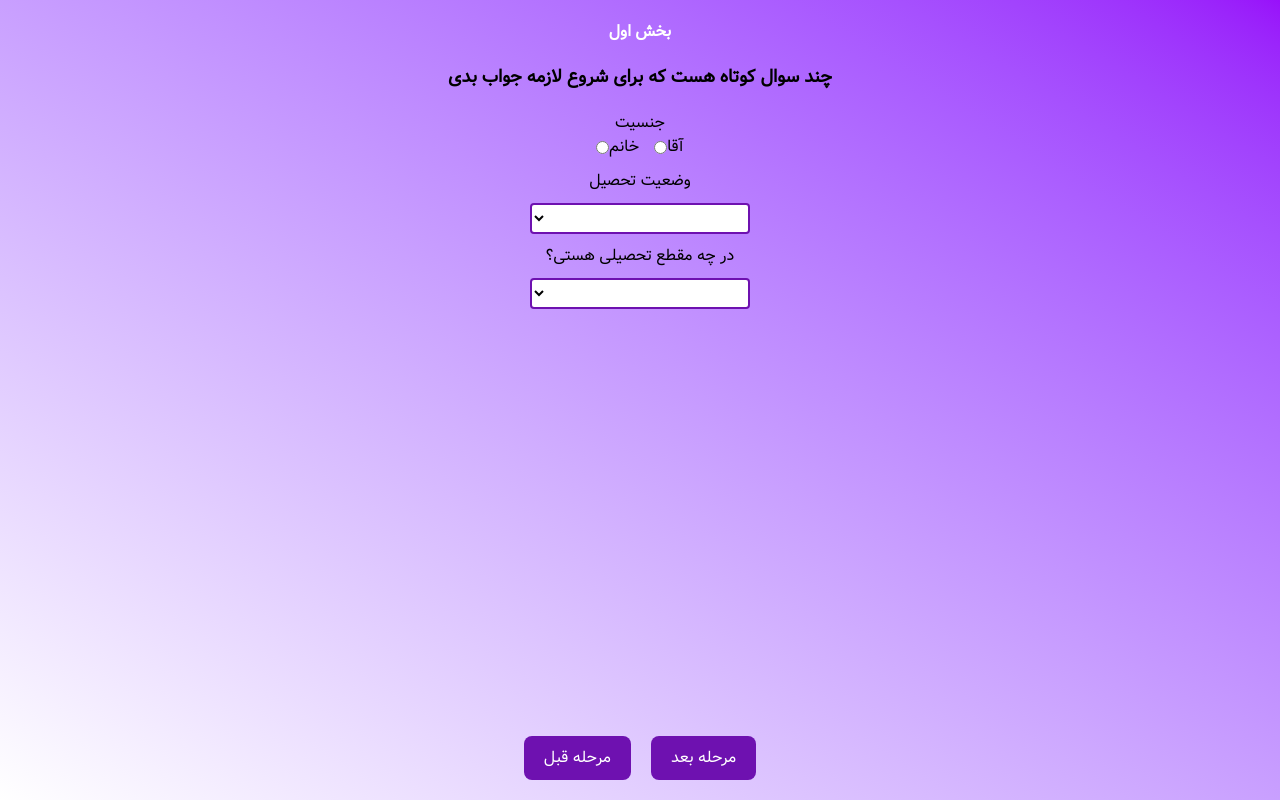
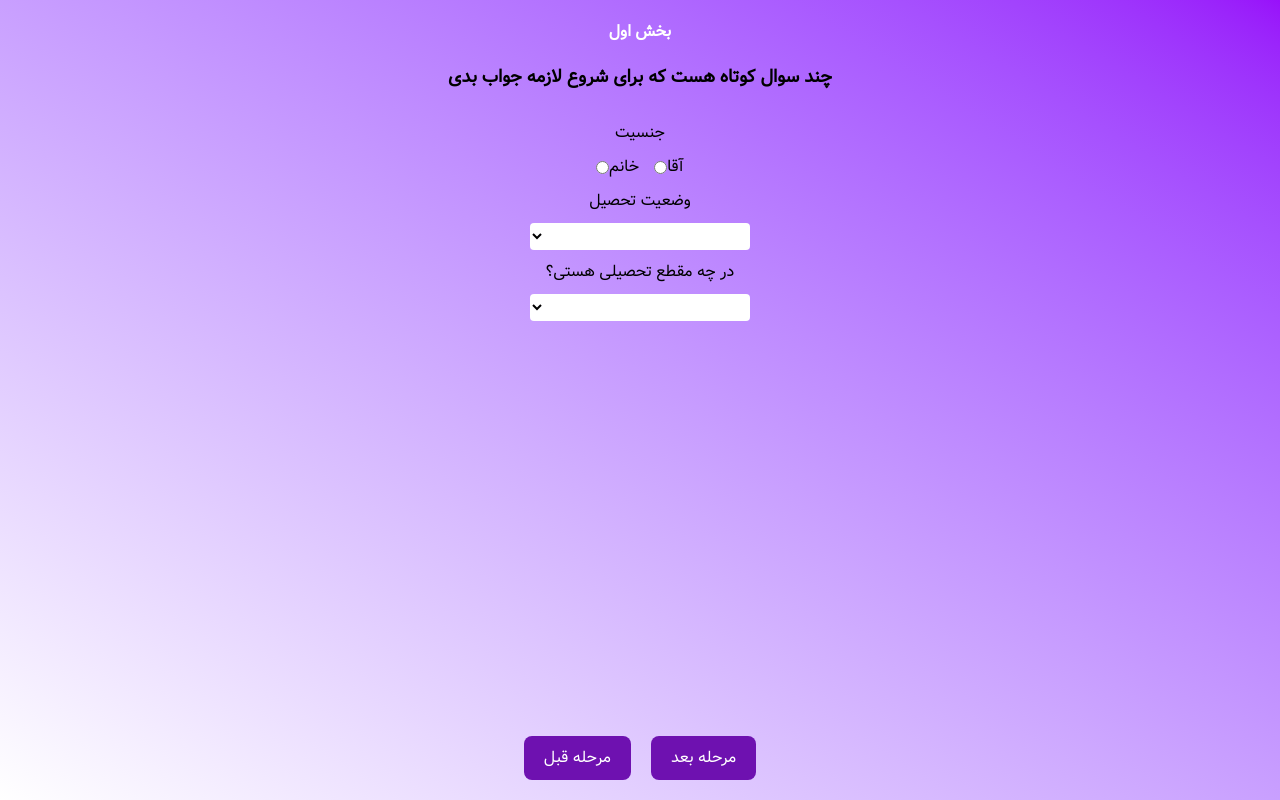
Before and after one commit to Azadigithub/Bama, a React (Vite) app in the folder Frontend-React/: page /FirstState in a window 1280 px wide. Built offline with nearby package versions, Linux system fonts and the light colour scheme.

Commit message:
fix (style) : FirstState select input

```diff
--- a/Frontend-React/src/Pages/Review/Firststate.jsx
+++ b/Frontend-React/src/Pages/Review/Firststate.jsx
@@ -8,7 +8,7 @@ const Firststate = () => {
         چند سوال کوتاه هست که برای شروع لازمه جواب بدی
       </h3>
       <div className="w-full">
-        <h4 className="text-center"> جنسیت</h4>
+        <h4 className="text-center p-[10px]"> جنسیت</h4>
         <div className="flex-center w-full gap-[15px]">
           <div className="flex-center">
             <label for="cars">آقا </label>
@@ -21,7 +21,7 @@ const Firststate = () => {
         </div>
       </div>
       <label for="cars"> وضعیت تحصیل</label>
-      <select className="w-[220px] bg-white border-purple-800 border-2 rounded-4 px-[10px]">
+      <select className="w-[220px] bg-white border-0 outline-0 rounded-4 px-[10px]">
         <option value="volvo"> </option>
         <option value="volvo">دانش آموز</option>
         <option value="saab">راهنمایی</option>
@@ -30,7 +30,7 @@ const Firststate = () => {
         <option value="audi"> درحال آمادگی برای کنکور</option>
       </select>
       <label for="cars">در چه مقطع تحصیلی هستی؟</label>
-      <select className="w-[220px] bg-white border-purple-800 border-2 rounded-4 px-[10px]">
+      <select className="w-[220px] bg-white border-0 outline-0 rounded-4 px-[10px]">
         <option value="volvo"> </option>
         <option value="volvo">ابتدایی</option>
         <option value="saab">راهنمایی</option>
```
